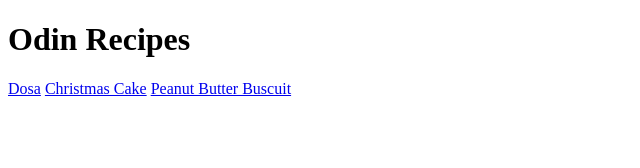
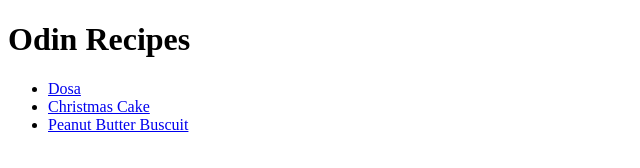
Before and after one commit to vellingiri07/odin-recipes, a plain HTML site: page index.html in a window 1280 px wide. Shown: the whole page, without its empty margins (0-640 px from the left). Drawn offline with Linux system fonts and the light colour scheme.

Commit message:
ADDED THE RECIPES NAME TO UNORDER LIST
Changed the recipes name to Unordered list. Because user cant easy to choose the recipes

```diff
--- a/index.html
+++ b/index.html
@@ -6,8 +6,11 @@
     </head>
     <body>
         <h1>Odin Recipes</h1>
-        <a href="recipes/Dosa.html">Dosa</a>
-        <a href="recipes/Christmascake.html">Christmas Cake</a>
-        <a href="recipes/PeanutButterBiscuit.html">Peanut Butter Buscuit</a>
+        <ul>
+            <li><a href="recipes/Dosa.html">Dosa</a></li>
+            <li><a href="recipes/Christmascake.html">Christmas Cake</a></li>
+            <li><a href="recipes/PeanutButterBiscuit.html">Peanut Butter Buscuit</a></li>
+        </ul>
+
     </body>
 </html>
```
